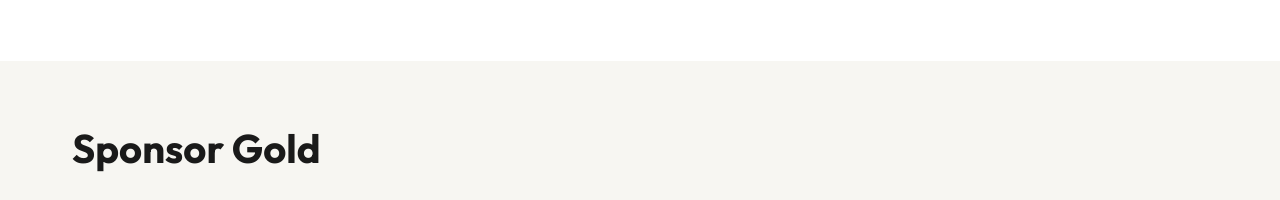
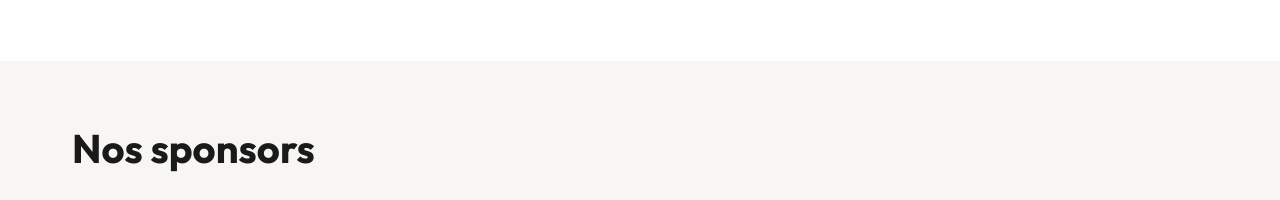
Before and after one commit to dwursteisen/caentech.github.io, an Astro site: page / in a window 1280 px wide. Shown: the part 3229-3429 px from the top of the page. Built offline with nearby package versions, Linux system fonts and the light colour scheme; Astro itself is replaced by a stand-in of ours.

```diff
--- a/src/components/SponsorsTeaser.astro
+++ b/src/components/SponsorsTeaser.astro
@@ -7,7 +7,7 @@ const goldSponsors = allSponsors.filter((s) => s.data.tier === "gold");
 
 <section class="Section alt">
   <div class="Wrap">
-    <h2 class="Section-title">Sponsor Gold</h2>
+    <h2 class="Section-title">Nos sponsors</h2>
     <div class="SponsorsTeaser-logos">
       {
         goldSponsors.map((sponsor) => (
```
Also changed, not shown: public/images/sponsors/legallais.webp, public/images/sponsors/normandie-french-tech.webp, public/images/sponsors/normandie-numerique.webp, public/images/sponsors/redlab.webp, public/images/sponsors/supinfo.webp, public/images/sponsors/you-switch.webp.
